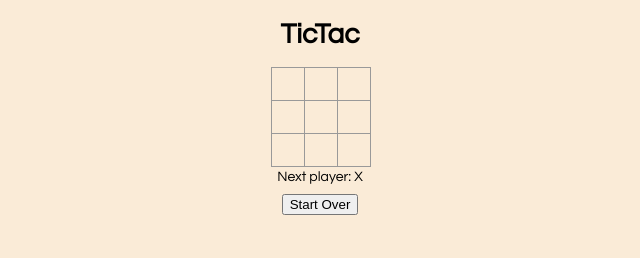
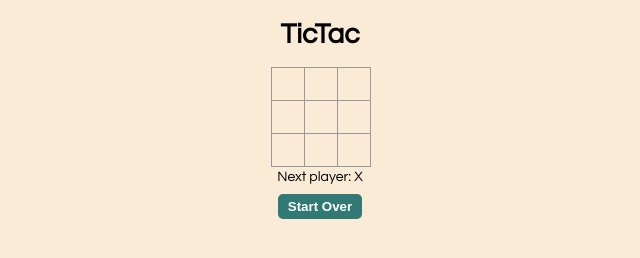
Before and after one commit to ree-rishun/react-tic-tac, a React app: page / in a window 1280 px wide. Shown: the whole page, without its empty margins (320-960 px from the left). Built offline with nearby package versions, Linux system fonts and the light colour scheme.

Commit message:
色の変更

```diff
--- a/src/index.css
+++ b/src/index.css
@@ -56,3 +56,18 @@ ol, ul {
     list-style: none;
     margin-top: 10px;
 }
+
+.game-info li:first-child button {
+    background-color: #307974;
+    color: #ffffff;
+}
+
+.game-info button {
+    background-color: #ffffff;
+    color: #307974;
+    outline: none;
+    border: none;
+    font-weight: bold;
+    padding: 5px 10px;
+    border-radius: 5px;
+}
```
